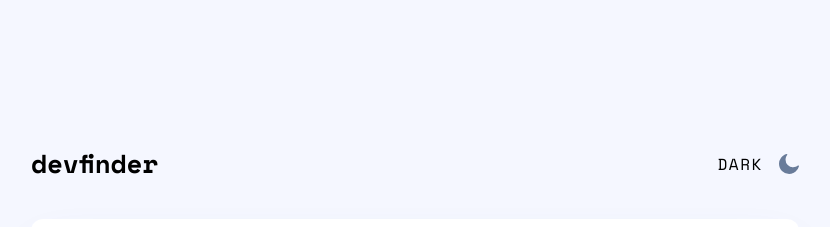
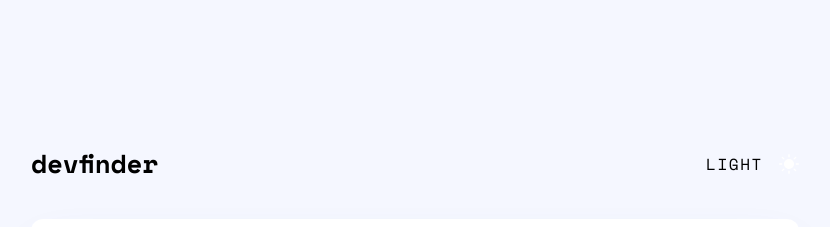
Before and after one commit to dominikrubroeder/github-user-search-app, a Next.js app: page / in a window 1280 px wide. Both pictures are taken after a click on the button "DARK". Shown: the top 227 px of the page, without its empty margins (225-1055 px from the left). Built offline with nearby package versions, Linux system fonts and the light colour scheme.

Commit message:
Set up dark mode functionality

```diff
--- a/components/TheHeader.tsx
+++ b/components/TheHeader.tsx
@@ -1,12 +1,30 @@
-import React from 'react';
+import React, { useContext } from 'react';
 import IconMoon from './icons/IconMoon';
+import { ThemeContext } from '../store/ThemeContext';
+import { Theme } from '../data/data';
+import IconSun from './icons/IconSun';
 
 const TheHeader: React.FC = () => {
+  const themeCtx = useContext(ThemeContext);
+
   return (
     <header className="flex items-center justify-between max-w-screen-md mx-4 md:m-auto md:w-full">
       <div className="font-bold text-[1.625rem]">devfinder</div>
-      <button className="flex items-center gap-4">
-        <span className="uppercase tracking-widest">Dark</span> <IconMoon />
+      <button
+        className="flex items-center gap-4"
+        onClick={themeCtx.toggleTheme}
+      >
+        {themeCtx.theme === Theme.LIGHT && (
+          <>
+            <span className="uppercase tracking-widest">Dark</span> <IconMoon />
+          </>
+        )}
+
+        {themeCtx.theme === Theme.DARK && (
+          <>
+            <span className="uppercase tracking-widest">Light</span> <IconSun />
+          </>
+        )}
       </button>
     </header>
   );
--- /dev/null
+++ b/components/icons/IconSun.tsx
@@ -0,0 +1,13 @@
+import React from 'react';
+
+const IconSun: React.FC = () => {
+  return (
+    <svg width="20" height="20" xmlns="http://www.w3.org/2000/svg">
+      <g fill="#FFF" fillRule="nonzero">
+        <path d="M13.545 6.455c-.9-.9-2.17-1.481-3.545-1.481a4.934 4.934 0 00-3.545 1.481c-.9.9-1.481 2.17-1.481 3.545 0 1.376.582 2.646 1.481 3.545.9.9 2.17 1.481 3.545 1.481a4.934 4.934 0 003.545-1.481c.9-.9 1.481-2.17 1.481-3.545a4.934 4.934 0 00-1.481-3.545zM10 3.413a.7.7 0 00.688-.688V.688A.7.7 0 0010 0a.7.7 0 00-.688.688v2.037a.7.7 0 00.688.688zM15.635 5.344l1.455-1.455a.67.67 0 000-.952.67.67 0 00-.952 0l-1.455 1.455a.67.67 0 000 .952c.238.264.66.264.952 0zM19.312 9.312h-2.037a.7.7 0 00-.688.688.7.7 0 00.688.688h2.037A.7.7 0 0020 10a.7.7 0 00-.688-.688zM15.608 14.656a.67.67 0 00-.952 0 .67.67 0 000 .952l1.455 1.455a.67.67 0 00.952 0 .67.67 0 000-.952l-1.455-1.455zM10 16.587a.7.7 0 00-.688.688v2.037A.7.7 0 0010 20a.7.7 0 00.688-.688v-2.037a.7.7 0 00-.688-.688zM4.365 14.656L2.91 16.111a.67.67 0 000 .952.67.67 0 00.952 0l1.455-1.455a.67.67 0 000-.952c-.238-.264-.66-.264-.952 0zM3.413 10a.7.7 0 00-.688-.688H.688A.7.7 0 000 10a.7.7 0 00.688.688h2.037A.7.7 0 003.413 10zM4.365 5.344a.67.67 0 00.952 0 .67.67 0 000-.952L3.862 2.937a.67.67 0 00-.952 0 .67.67 0 000 .952l1.455 1.455z" />
+      </g>
+    </svg>
+  );
+};
+
+export default IconSun;
--- a/data/data.ts
+++ b/data/data.ts
@@ -69,3 +69,13 @@ export const defaultGitHubUser: IGitHubUser = {
   created_at: '2015-02-03T07:56:26Z',
   updated_at: '2015-02-03T07:56:26Z',
 };
+
+export enum Theme {
+  DARK = 'dark',
+  LIGHT = 'light',
+}
+
+export type ThemeContextType = {
+  theme: string;
+  toggleTheme: () => void;
+};
--- a/pages/_app.tsx
+++ b/pages/_app.tsx
@@ -1,8 +1,13 @@
-import '../styles/globals.css'
-import type { AppProps } from 'next/app'
+import '../styles/globals.css';
+import type { AppProps } from 'next/app';
+import ThemeProvider from '../store/ThemeContext';
 
 function MyApp({ Component, pageProps }: AppProps) {
-  return <Component {...pageProps} />
+  return (
+    <ThemeProvider>
+      <Component {...pageProps} />
+    </ThemeProvider>
+  );
 }
 
-export default MyApp
+export default MyApp;
--- /dev/null
+++ b/store/ThemeContext.tsx
@@ -0,0 +1,41 @@
+import React, { createContext, useEffect, useState } from 'react';
+import { ThemeContextType, Theme } from '../data/data';
+
+export const ThemeContext = createContext<ThemeContextType>({
+  theme: Theme.DARK,
+  toggleTheme: () => {},
+});
+
+type ThemeProviderProps = {
+  children?: React.ReactNode;
+};
+
+const ThemeProvider: React.FC<ThemeProviderProps> = ({ children }) => {
+  const [theme, setTheme] = useState<string>(Theme.LIGHT);
+
+  useEffect(() => {
+    if (theme === Theme.DARK) {
+      document.body.classList.add(Theme.DARK);
+      document.body.classList.remove(Theme.LIGHT);
+    }
+
+    if (theme === Theme.LIGHT) {
+      document.body.classList.add(Theme.LIGHT);
+      document.body.classList.remove(Theme.DARK);
+    }
+  }, [theme]);
+
+  const toggleThemeHandler = () => {
+    setTheme((previousState) => {
+      return previousState === Theme.DARK ? Theme.LIGHT : Theme.DARK;
+    });
+  };
+
+  return (
+    <ThemeContext.Provider value={{ theme, toggleTheme: toggleThemeHandler }}>
+      {children}
+    </ThemeContext.Provider>
+  );
+};
+
+export default ThemeProvider;
--- a/tailwind.config.js
+++ b/tailwind.config.js
@@ -4,6 +4,7 @@ module.exports = {
     './pages/**/*.{js,ts,jsx,tsx}',
     './components/**/*.{js,ts,jsx,tsx}',
   ],
+  darkMode: 'class',
   theme: {
     extend: {
       colors: {
```
